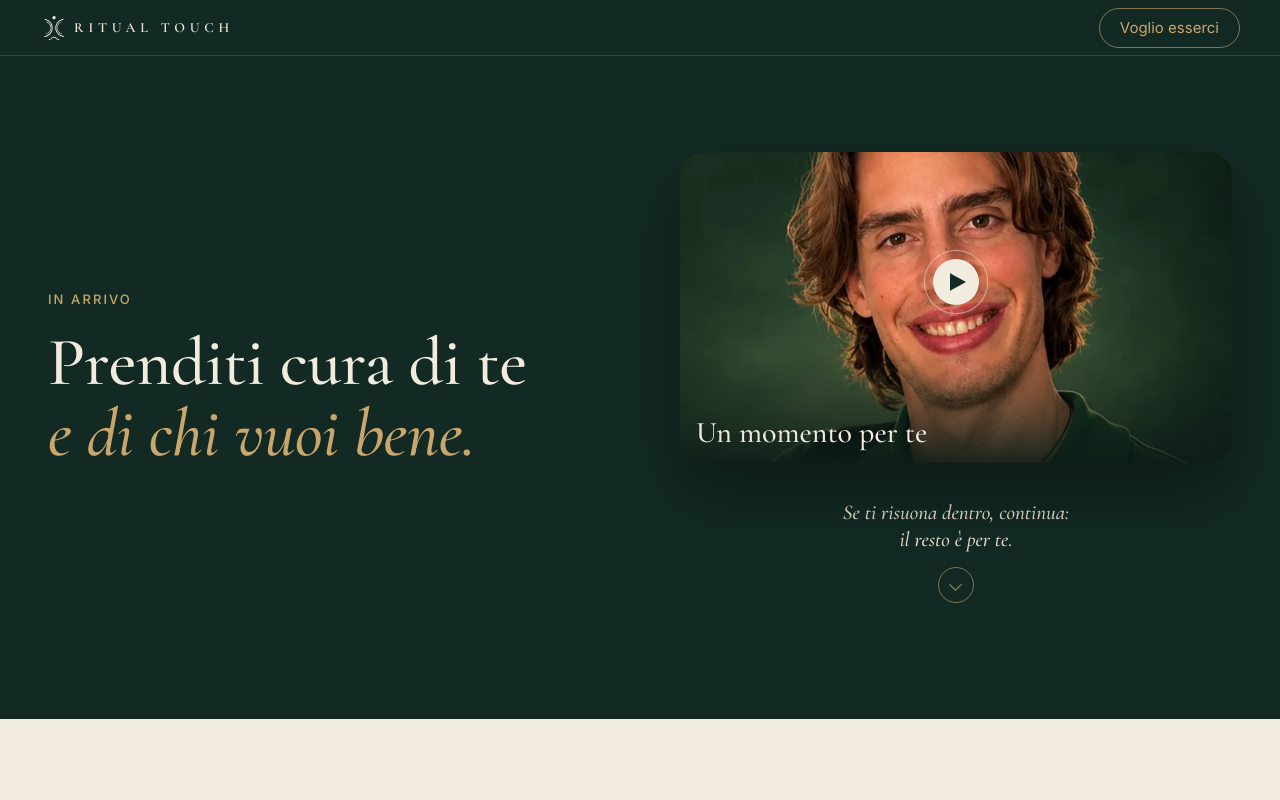
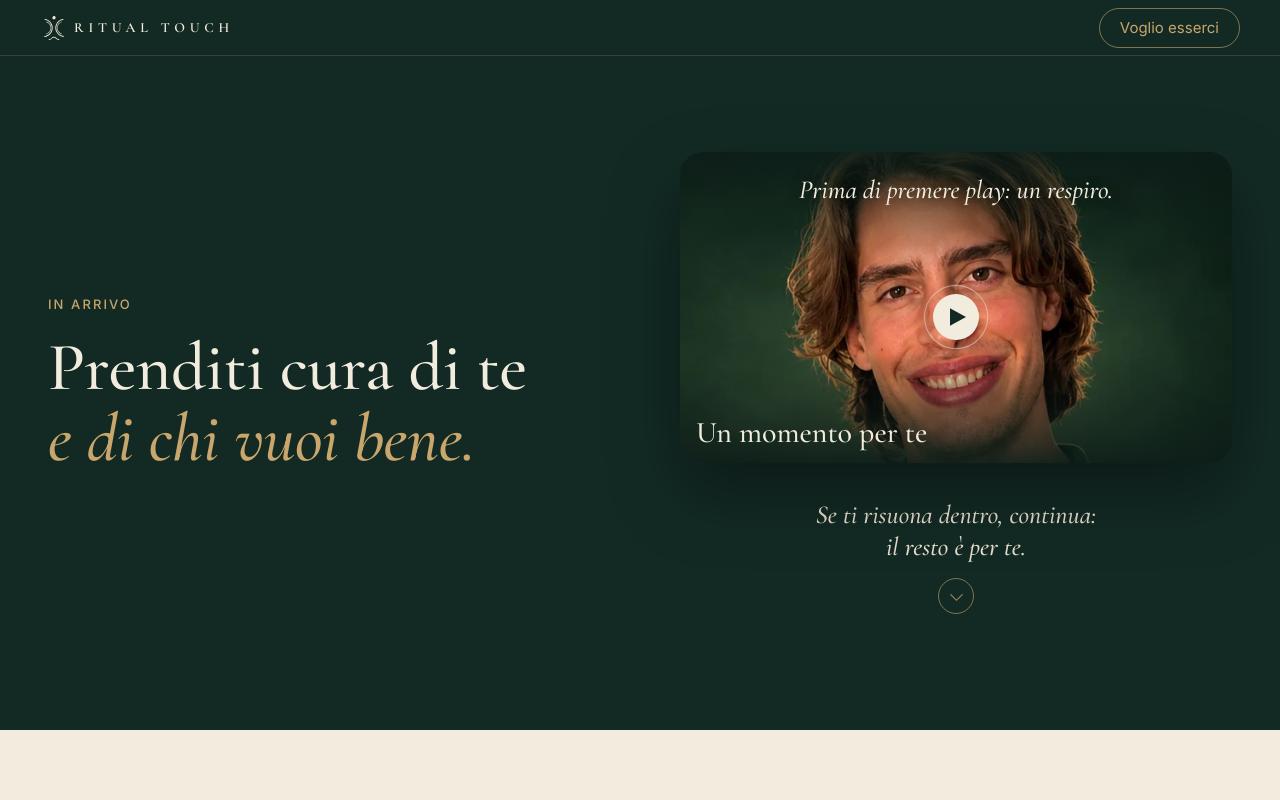
Before and after one commit to pedol-eugenio/RitualTouch, a plain HTML site: page index.html in a window 1280 px wide. Shown: the top 800 px of the page. Drawn offline with Linux system fonts and the light colour scheme.

Commit message:
Stili: frase sul video, invito più grande

```diff
--- a/assets/css/style.css
+++ b/assets/css/style.css
@@ -353,8 +353,8 @@ label {
   font-family: var(--font-titoli);
   font-style: italic;
   font-weight: 500;
-  font-size: min(21px, 5.6vw);
-  line-height: 1.3;
+  font-size: min(26px, 6.9vw);
+  line-height: 1.25;
 }
 .arrivo__cerchio {
   display: grid;
@@ -408,14 +408,33 @@ label {
   font-style: italic;
   color: var(--oro);
 }
+/* «Prima di premere play: un respiro.» sulla copertina, in alto: lo sguardo scende dritto sul play */
 .arrivo__frase {
+  position: absolute;
+  top: 14px;
+  left: 16px;
+  right: 16px;
+  z-index: 2;
   font-family: var(--font-titoli);
   font-style: italic;
   font-weight: 500;
-  font-size: min(23px, 6.1vw);
-  line-height: 1.3;
-  color: var(--beige);
+  font-size: min(21px, 5.6vw);
+  line-height: 1.25;
+  color: var(--avorio);
   text-align: center;
+  text-shadow: 0 1px 12px rgba(12, 29, 24, 0.6);
+  pointer-events: none;
+}
+.video::before {
+  content: "";
+  position: absolute;
+  left: 0;
+  right: 0;
+  top: 0;
+  z-index: 1;
+  height: 90px;
+  background: linear-gradient(rgba(12, 29, 24, 0.85), rgba(12, 29, 24, 0));
+  pointer-events: none;
 }
 
 /* Riquadro video orizzontale 16:9, largo quanto il contenuto */
@@ -434,7 +453,7 @@ label {
   width: 100%;
   height: 100%;
   object-fit: cover;
-  object-position: 50% 28%;
+  object-position: 50% 14%; /* il viso scende un po': la frase in alto sta sui capelli, non sugli occhi */
 }
 .video::after {
   content: "";
@@ -495,7 +514,7 @@ label {
 .video__anello {
   position: absolute;
   left: 50%;
-  top: 42%;
+  top: 53%;
   width: 64px;
   height: 64px;
   transform: translate(-50%, -50%);
@@ -541,7 +560,7 @@ label {
 .video__avviso {
   position: absolute;
   left: 50%;
-  top: 42%;
+  top: 53%;
   z-index: 4;
   width: max-content;
   max-width: calc(100% - 32px);
@@ -1623,7 +1642,11 @@ label {
     margin-bottom: 0;
   }
   .arrivo__frase {
-    font-size: 24px;
+    top: 22px;
+    font-size: 26px;
+  }
+  .video::before {
+    height: 120px;
   }
   .video {
     border-radius: 24px;
```
